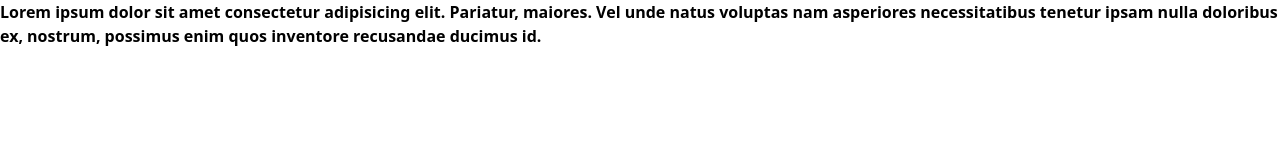
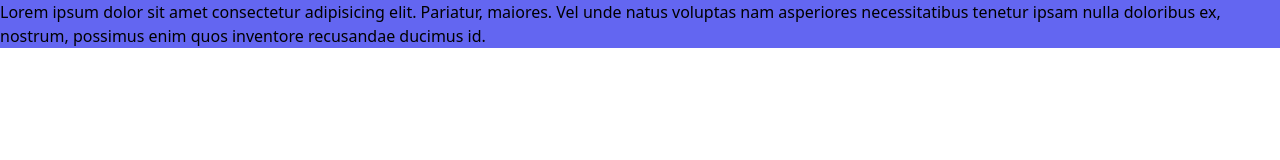
Before and after one commit to Irsalanshahid/Tailwind_Learning, a website: page public/index.html in a window 1280 px wide. Drawn offline with Linux system fonts and the light colour scheme.

Commit message:
Starting Still

```diff
--- a/public/index.html
+++ b/public/index.html
@@ -8,10 +8,13 @@
     <link rel="stylesheet" href="output.css">
 </head>
 <body>
-    <p class="font-bold">
-        Lorem ipsum dolor sit amet consectetur adipisicing elit. Pariatur, maiores. Vel unde natus
-        voluptas nam asperiores necessitatibus tenetur ipsam nulla doloribus ex, nostrum,
-        possimus enim quos inventore recusandae ducimus id.
-    </p>
+    <div class="container bg-indigo-500 mx-auto">
+        <p class="font-2xl">
+            Lorem ipsum dolor sit amet consectetur adipisicing elit. Pariatur, maiores. Vel unde natus
+            voluptas nam asperiores necessitatibus tenetur ipsam nulla doloribus ex, nostrum,
+            possimus enim quos inventore recusandae ducimus id.
+        </p>
+    </div>
+
 </body>
 </html>
```
Also changed, not shown: public/output.css.
